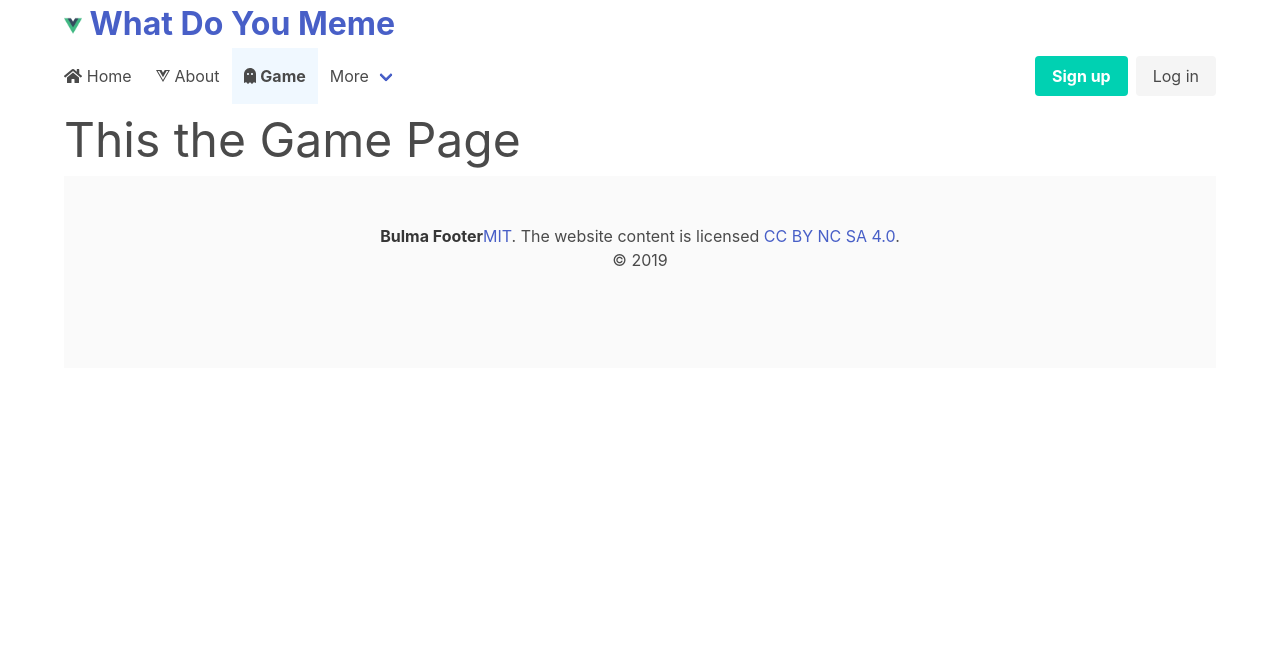
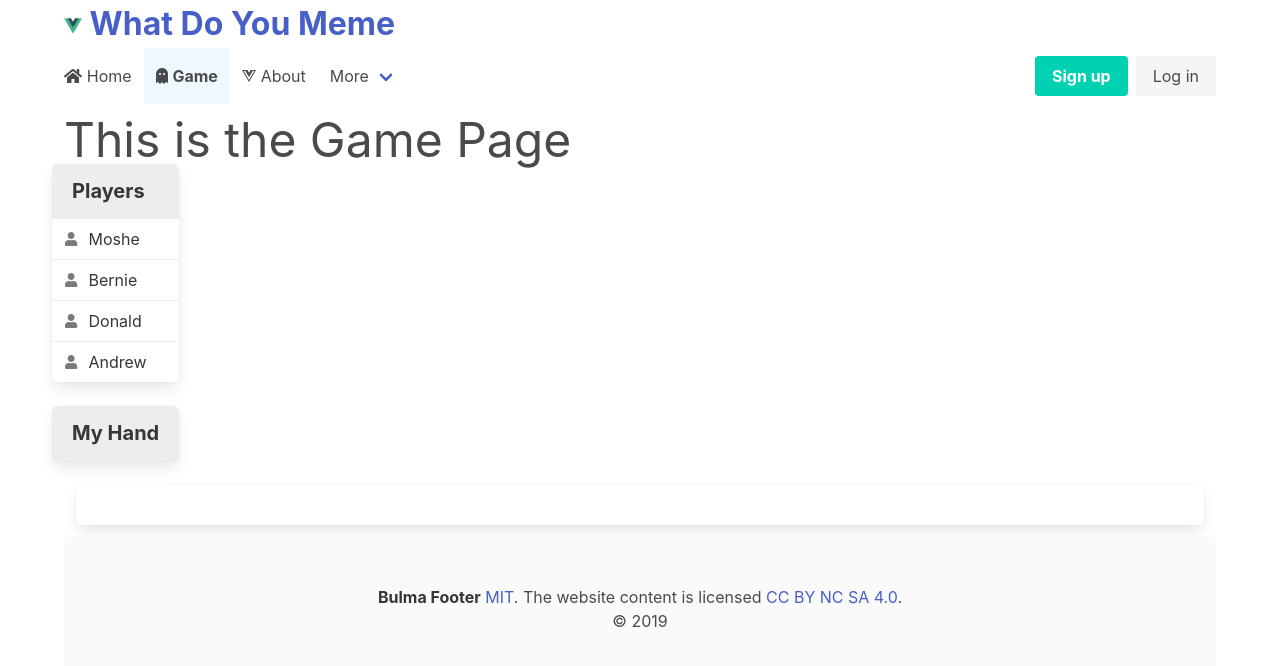
Before and after one commit to Turnsey/Fall2019_WhatDoYouMeme, a Vue app in the folder client/: page /game in a window 1280 px wide. Shown: the top 666 px of the page. Built offline with nearby package versions, Linux system fonts and the light colour scheme.

Commit message:
Tweaks and more Game Funct

```diff
--- a/client/src/components/Foot.vue
+++ b/client/src/components/Foot.vue
@@ -3,7 +3,7 @@
   <div class="content has-text-centered">
     <p>
       <strong>Bulma Footer</strong>
-      <a href="http://opensource.org/licenses/mit-license.php">MIT</a>. The website content
+      <a href="http://opensource.org/licenses/mit-license.php"> MIT</a>. The website content
       is licensed <a href="http://creativecommons.org/licenses/by-nc-sa/4.0/">CC BY NC SA 4.0</a>.
     </p>
     &copy; 2019
--- a/client/src/components/Nav.vue
+++ b/client/src/components/Nav.vue
@@ -16,14 +16,14 @@
     <div id="navbarBasicExample" class="navbar-menu" :class="{ 'is-active' : isOpen }">
         <div class="navbar-start">
 
-        <router-link exact-active-class="active" class="navbar-item" to="/about">
-            <i class="fab fa-vuejs fa-pull-left"></i>
-            About
-        </router-link>
-
         <router-link exact-active-class="active" class="navbar-item" to="/game">
             <i class="fas fa-ghost fa-pull-left"></i>
             Game
+        </router-link>
+
+          <router-link exact-active-class="active" class="navbar-item" to="/about">
+            <i class="fab fa-vuejs fa-pull-left"></i>
+            About
         </router-link>
 
         <div class="navbar-item has-dropdown is-hoverable">
--- /dev/null
+++ b/client/src/models/Captions.js
@@ -0,0 +1,3 @@
+export default[
+
+]
--- /dev/null
+++ b/client/src/models/Game.js
@@ -0,0 +1,42 @@
+import Caption_Deck from "./Captions"
+
+export const Game_Server = {
+    Payers: [
+    ],
+    Picture_Deck: [],
+    Caption_Deck: [],
+    Top_Of_Caption_Deck: 0,
+    Top_Of_Picture_Deck: 0,
+    Dealer: 0,
+    Captions_In_Play: [], //strings
+    Picture_In_Play: "",
+    Captions_Chosen: -1,
+    Get_Hand(amount = 7){
+        this.Top_Of_Caption_Deck += amount;
+        return this.Caption_Deck.slice(this.Top_Of_Caption_Deck - amount, this.Top_Of_Caption_Deck)
+    },
+    Get_Next_Picture(){
+        return this.Picture_Deck[this.Top_Of_Picture_Deck++]
+    }
+}
+
+export const Game_Client = {
+    Players: [
+        { name:"Moshe", points: 0 },
+        { name:"Bernie", points: 0 },
+        { name:"Donald", points: 0 },
+        { name:"Andrew", points: 0 }
+    ],
+    Dealer: -1,
+    Captions_In_Play: [], //strings
+    Picture_In_Play: "",
+    Captions_Chosen: -1
+}
+
+export var My_Captions = [];
+
+export class Player {
+    name;
+    points;
+    captions;
+}
--- a/client/src/views/Game.vue
+++ b/client/src/views/Game.vue
@@ -1,15 +1,71 @@
 <template>
+<div>
   <h1 class="is-size-1">
-      This the Game Page
+      This is the Game Page
   </h1>
+
+  <div class="columns">
+    <div class="column-is-one-quarter">
+
+      <ul class="panel">
+          <p class="panel-heading">
+            Players
+          </p>
+          <li v-for="(p,i) in game.Players" :key="i" class="panel-block" :class="{ 'is-active': i == game.Dealer }">
+              <span class="panel-icon">
+                <i class="fas " :class=" i ==game.Dealer ? 'fa-user-secret' : 'fa-user' " aria-hidden="true"></i>
+              </span>
+              {{p.name}}
+          </li>
+      </ul>
+          <ul class="panel">
+          <p class="panel-heading">
+            My Hand
+          </p>
+          <li v-for="(c,i) in My_Captions" :key="i" class="panel-block is-active">
+              <span class="panel-icon">
+                {{c}}
+              </span>
+              {{p.name}}
+          </li>
+      </ul>
+    </div>
+    </div>
+    <div class="column">
+      <div class="box is-clickable" @click="pictureClicked">
+          <img alt="Picture in Play" :src="game.Picture_In_Play" v-if="game.Picture_In_Play" class="box"/>
+          <div class="notification-is-primary">
+
+          </div>
+      </div>
+  </div>
+
+
+</div>
 </template>
 
 <script>
+import { Game_Client, Game_Server, My_Captions } from "../models/Game";
+
 export default {
-
+    data: ()=> ({
+        game: Game_Client,
+        My_Captions
+    }),
+    created(){
+      this.My_Captions = Game_Server.Get_Hand();
+    },
+    methods: {
+      pictureClicked(){
+        this.game.Picture_In_Play = Game_Server.Get_Next_Picture();
+        this.game.Dealer ++;
+        }
+    }
 }
 </script>
 
 <style>
-
+    .is-clickable{
+      cursor: pointer;
+    }
 </style>
```
